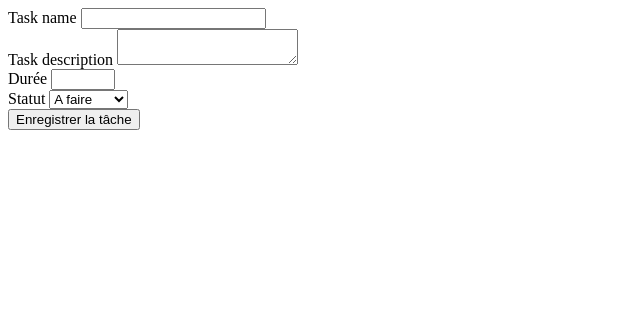
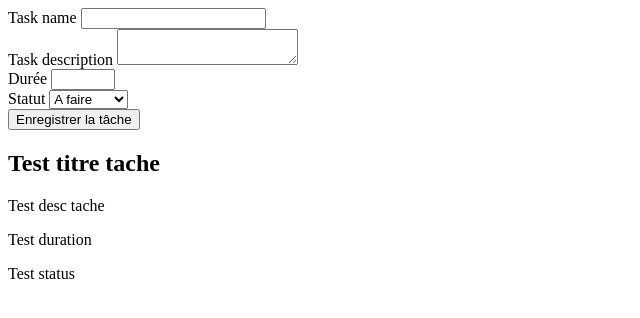
Before and after one commit to kitkatbut/taskList, a plain HTML site: page index.html in a window 1280 px wide. Shown: the whole page, without its empty margins (0-640 px from the left). Drawn offline with Linux system fonts and the light colour scheme.

Commit message:
Add card structure in html

```diff
--- a/index.html
+++ b/index.html
@@ -37,7 +37,14 @@
         <button type="submit" name="submit">Enregistrer la tâche</button>
     </form>
 
-
+   <div class="cards__container">
+        <div class="card">
+            <h2 class="card__title">Test titre tache</h2>
+            <p class="card__description">Test desc tache</p>
+            <p class="card_duration">Test duration</p>
+            <p class="card_status">Test status</p>
+        </div>
+   </div>
 
     <script src="script.js"></script>
 </body>
```
